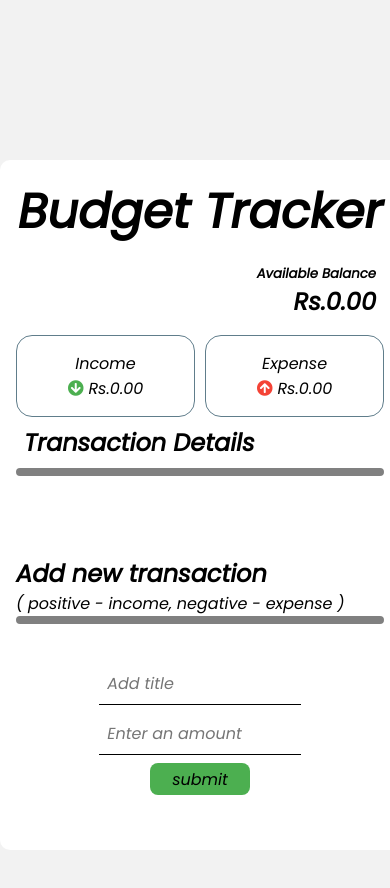
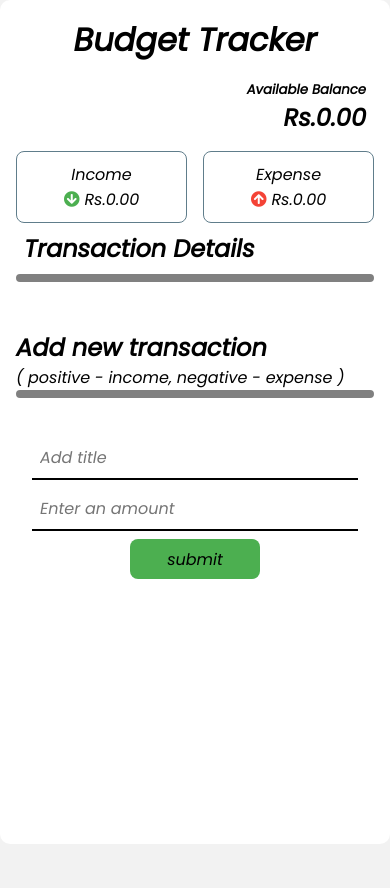
Before and after one commit to veer-a1505/expense-tracker-react, a React (Create React App) app: page / in a window 390 px wide. Shown: the top 888 px of the page. After the commit the page ends 844 px from the top, so only its background shows below. Built offline with nearby package versions, Linux system fonts and the light colour scheme.

Commit message:
added  resposiveness css style

```diff
--- a/src/index.css
+++ b/src/index.css
@@ -188,10 +188,78 @@ hr {
 
 @media screen and (max-width: 600px) {
   .container {
-    margin: 10em auto;
+    margin: auto;
     padding: 1em;
-    width: 400px;
+    width: 100%;
+    height: 100vh;
     border-radius: 10px;
     background: #ffffff;
   }
+
+  .header {
+    width: 100%;
+    text-align: center;
+    font-size: 1rem;
+  }
+
+  .amount-container {
+    display: flex;
+    gap: 1em;
+  }
+
+  .box {
+    width: 50%;
+    height: 50%;
+    padding: 10px;
+    text-align: center;
+    border: 1px solid #607d8b;
+    border-radius: 0.5em;
+  }
+
+  .transaction-container {
+    width: 100%;
+    display: flex;
+    min-height: 2rem;
+    flex-direction: column;
+    align-items: center;
+    justify-content: center;
+  }
+
+  .form-container {
+    width: 100%;
+    display: flex;
+    flex-direction: column;
+    margin: 1.2rem 0;
+    user-select: none;
+    padding: 1rem;
+  }
+
+  .form-container input {
+    width: 100%;
+    padding: 0.5rem;
+    margin: 0.25rem auto;
+    border: none;
+    border-bottom: 0.15rem solid;
+  }
+
+  .form-container input[type='text'],
+  input[type='number'] {
+    font-size: 1rem;
+    color: black;
+  }
+
+  input:focus {
+    outline: none;
+  }
+
+  .form-container button {
+    width: 40%;
+    height: 2.5em;
+    font-size: 1rem;
+    color: black;
+    background-color: #4caf50;
+    margin: 0.25rem auto;
+    border: none;
+    border-radius: 0.5rem;
+  }
 }
```
